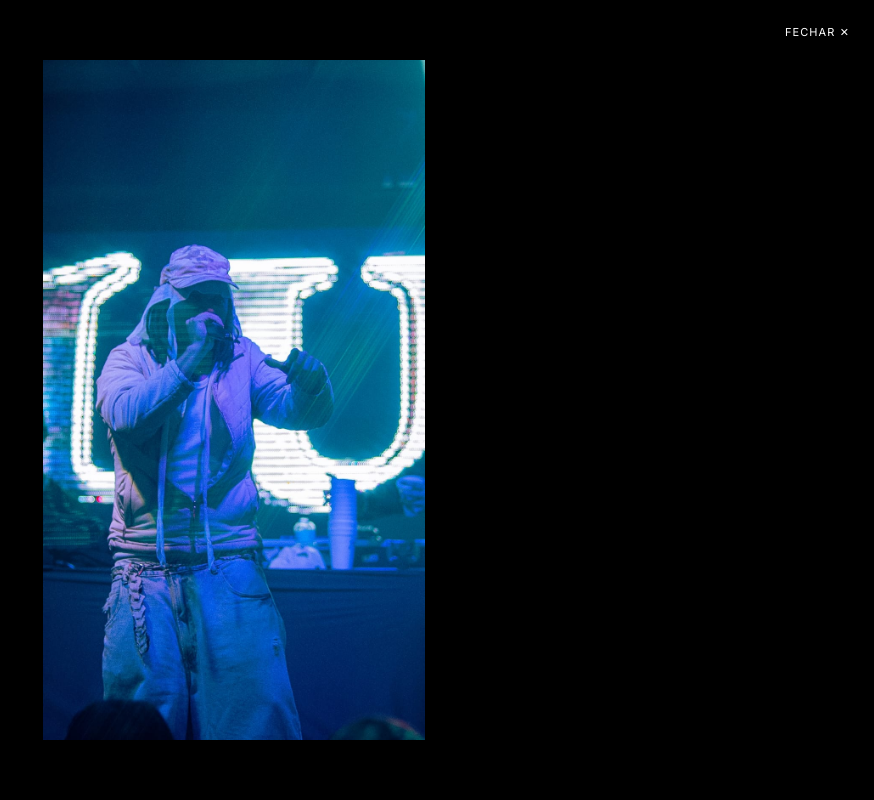
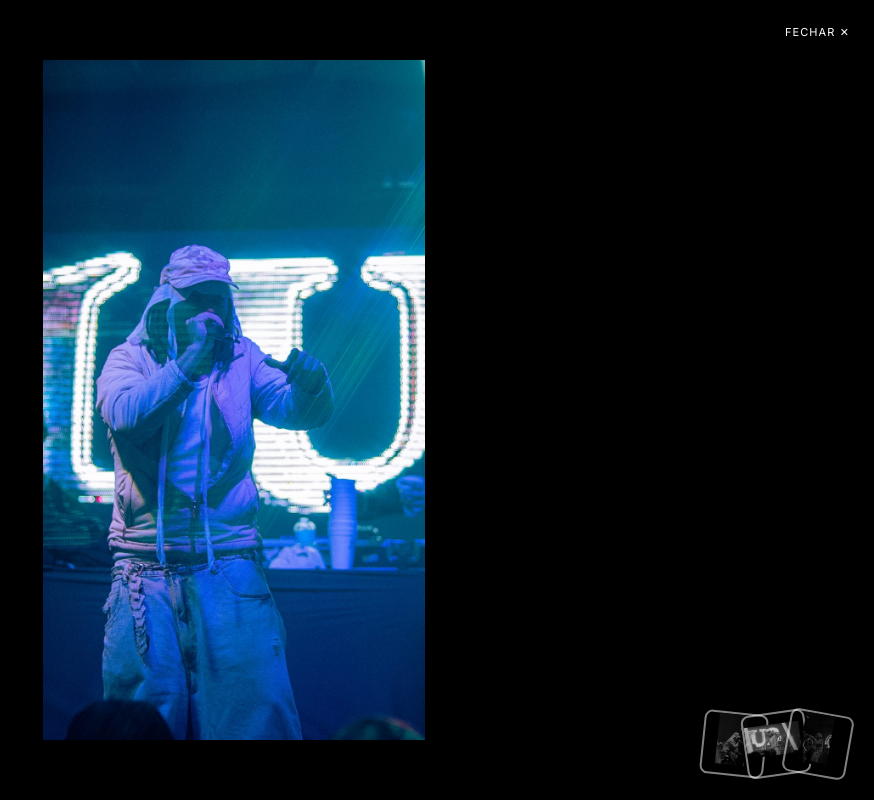
Before and after one commit to OtavioVolpe/portifolio-stylist, a website built with Vite: page index.html in a window 1280 px wide. Both pictures are taken after a click on the element "DSANTT". Shown: the part 1410-2210 px from the top of the page, without its empty margins (406-1280 px from the left). Built offline with nearby package versions, Linux system fonts and the light colour scheme.

Commit message:
feat: mini-álbum de fotos por artista no lightbox

```diff
--- a/index.html
+++ b/index.html
@@ -92,7 +92,10 @@
                podem ter textos diferentes — edite cada uma separadamente. -->
 
           <div>
-            <div class="reveal mx-auto w-fit max-h-[75vh] rounded-lg overflow-hidden bg-white/5 aspect-[3/4] portfolio-img">
+            <div
+              class="reveal mx-auto w-fit max-h-[75vh] rounded-lg overflow-hidden bg-white/5 aspect-[3/4] portfolio-img"
+              data-gallery="/Dsantt3.jpeg,/Dsantt1.jpeg,/Dsantt2.jpeg,/Dsantt4.jpeg"
+            >
               <img
                 src="/Dsantt3.jpeg"
                 alt="Styled for Dsantt show"
@@ -106,7 +109,10 @@
           </div>
 
           <div>
-            <div class="reveal mx-auto w-fit max-h-[75vh] rounded-lg overflow-hidden bg-white/5 aspect-[3/4] portfolio-img">
+            <div
+              class="reveal mx-auto w-fit max-h-[75vh] rounded-lg overflow-hidden bg-white/5 aspect-[3/4] portfolio-img"
+              data-gallery="/Carlean4.jpeg,/Carlean1.jpeg,/Carlean2.jpeg,/Carlean3.jpeg"
+            >
               <img
                 src="/Carlean4.jpeg"
                 alt="Styled for Carlean show"
@@ -120,7 +126,10 @@
           </div>
 
           <div>
-            <div class="reveal mx-auto w-fit max-h-[75vh] rounded-lg overflow-hidden bg-white/5 aspect-[3/4] portfolio-img">
+            <div
+              class="reveal mx-auto w-fit max-h-[75vh] rounded-lg overflow-hidden bg-white/5 aspect-[3/4] portfolio-img"
+              data-gallery="/Yeanzz4.jpeg,/Yeanzz1.jpeg,/Yeanzz2.jpeg,/Yeanzz3.jpeg"
+            >
               <img
                 src="/Yeanzz4.jpeg"
                 alt="Styled for ¥eanzz show"
@@ -221,6 +230,7 @@
     <div id="lightbox">
       <button id="lightbox-close" class="link-hover">Fechar ✕</button>
       <img id="lightbox-img" src="" alt="" />
+      <div id="lightbox-thumbs"></div>
     </div>
 
     <script type="module" src="/src/main.js"></script>
--- a/src/main.js
+++ b/src/main.js
@@ -4,7 +4,6 @@ document.getElementById('ano').textContent = new Date().getFullYear()
 const anoCanto = document.getElementById('ano-canto')
 if (anoCanto) anoCanto.textContent = new Date().getFullYear()
 
-// ---------- Menu mobile ----------
 const menuToggle = document.getElementById('menu-toggle')
 const menuMobile = document.getElementById('menu-mobile')
 
@@ -18,7 +17,6 @@ menuMobile.querySelectorAll('a').forEach((link) => {
   })
 })
 
-// ---------- Revelação suave ao rolar (fotos e textos com a classe .reveal) ----------
 const revealObserver = new IntersectionObserver(
   (entries) => {
     entries.forEach((entry) => {
@@ -29,7 +27,6 @@ const revealObserver = new IntersectionObserver(
 )
 document.querySelectorAll('.reveal').forEach((el) => revealObserver.observe(el))
 
-// ---------- Cascata de texto: Hero, Sobre, Portfólio e Contato usam a mesma lógica ----------
 const cascadeObserver = new IntersectionObserver(
   (entries) => {
     entries.forEach((entry) => {
@@ -40,7 +37,6 @@ const cascadeObserver = new IntersectionObserver(
 )
 document.querySelectorAll('.cascade-reveal').forEach((el) => cascadeObserver.observe(el))
 
-// ---------- Barra de progresso de leitura ----------
 const progressBar = document.getElementById('progress-bar')
 
 function updateProgressBar() {
@@ -63,23 +59,57 @@ function onScroll() {
 window.addEventListener('scroll', onScroll, { passive: true })
 updateProgressBar()
 
-// ---------- Lightbox: toca numa foto do portfólio e ela abre em tela cheia ----------
 const lightbox = document.getElementById('lightbox')
 const lightboxImg = document.getElementById('lightbox-img')
 const lightboxClose = document.getElementById('lightbox-close')
+const lightboxThumbs = document.getElementById('lightbox-thumbs')
 lightboxImg.draggable = false
+
+// Fotos do artista aberto no momento, e qual delas está em destaque
+let galleryImages = []
+let currentIndex = 0
 
 document.querySelectorAll('.portfolio-img').forEach((wrapper) => {
   wrapper.addEventListener('click', () => {
     const img = wrapper.querySelector('img')
-    lightboxImg.src = img.src
-    lightboxImg.alt = img.alt
+    const galleryAttr = wrapper.dataset.gallery
+    // Se o artista tem mais fotos (data-gallery), usa a lista toda.
+    // Senão, é só essa foto mesmo — sem miniaturas.
+    galleryImages = galleryAttr
+      ? galleryAttr.split(',').map((src) => src.trim())
+      : [img.getAttribute('src')]
+
+    const startIndex = galleryImages.indexOf(img.getAttribute('src'))
+    showMain(startIndex === -1 ? 0 : startIndex)
     lightbox.classList.add('is-open')
-    resetZoom()
   })
 })
 
-// Estado do zoom/pan: escala atual e o quanto a foto está deslocada
+function showMain(index) {
+  currentIndex = index
+  lightboxImg.src = galleryImages[index]
+  resetZoom()
+  renderThumbs()
+}
+
+function renderThumbs() {
+  lightboxThumbs.innerHTML = ''
+  if (galleryImages.length <= 1) return
+
+  galleryImages.forEach((src, i) => {
+    if (i === currentIndex) return // a que já está em destaque não aparece na pilha
+    const thumb = document.createElement('div')
+    thumb.className = 'lightbox-thumb'
+    thumb.style.setProperty('--r', `${(i % 2 === 0 ? -1 : 1) * (4 + i * 2)}deg`)
+    thumb.innerHTML = `<img src="${src}" alt="" /><span class="thumb-arrow">→</span>`
+    thumb.addEventListener('click', (e) => {
+      e.stopPropagation()
+      showMain(i)
+    })
+    lightboxThumbs.appendChild(thumb)
+  })
+}
+
 let scale = 1
 let panX = 0
 let panY = 0
@@ -105,6 +135,7 @@ function resetZoom() {
 
 function closeLightbox() {
   lightbox.classList.remove('is-open')
+  lightboxThumbs.innerHTML = ''
   resetZoom()
 }
 lightboxClose.addEventListener('click', closeLightbox)
@@ -112,13 +143,11 @@ lightbox.addEventListener('click', (e) => {
   if (e.target === lightbox) closeLightbox()
 })
 
-// Rodinha do mouse: zoom exatamente onde o cursor está, não no centro
 lightboxImg.addEventListener(
   'wheel',
   (e) => {
     e.preventDefault()
     const rect = lightboxImg.getBoundingClientRect()
-    // Posição do mouse dentro da foto, em porcentagem (0% a 100%)
     const originX = ((e.clientX - rect.left) / rect.width) * 100
     const originY = ((e.clientY - rect.top) / rect.height) * 100
     lightboxImg.style.transformOrigin = `${originX}% ${originY}%`
@@ -126,7 +155,6 @@ lightboxImg.addEventListener(
     const direction = e.deltaY < 0 ? 1 : -1
     scale = Math.min(Math.max(scale + direction * 0.25, 1), 4)
 
-    // Sem zoom, não faz sentido manter a foto deslocada
     if (scale === 1) {
       panX = 0
       panY = 0
@@ -136,7 +164,6 @@ lightboxImg.addEventListener(
   { passive: false }
 )
 
-// Clicar e arrastar: só funciona depois que já tem zoom aplicado
 lightboxImg.addEventListener('pointerdown', (e) => {
   if (scale <= 1) return
   isDragging = true
@@ -162,6 +189,5 @@ lightboxImg.addEventListener('pointermove', (e) => {
 lightboxImg.addEventListener('pointerup', (e) => {
   lightboxImg.classList.remove('is-dragging')
   isDragging = false
-  // Se o mouse não se moveu, foi um clique de verdade — reseta o zoom
   if (!pointerMoved) resetZoom()
 })
--- a/src/style.css
+++ b/src/style.css
@@ -30,7 +30,6 @@ body {
   color: var(--accent);
 }
 
-/* Fotos do portfólio: preto e branco por padrão, ganham cor ao passar o mouse/tocar */
 .portfolio-img {
   position: relative;
   cursor: pointer;
@@ -44,7 +43,6 @@ body {
   filter: grayscale(0) brightness(1);
 }
 
-/* Nome do trabalho, centralizado, some por padrão e aparece junto com a cor */
 .portfolio-caption {
   position: absolute;
   inset: 0;
@@ -120,7 +118,6 @@ body {
 #menu-mobile.is-open .menu-link:nth-child(2) { transition-delay: 0.1s; }
 #menu-mobile.is-open .menu-link:nth-child(3) { transition-delay: 0.15s; }
 
-/* Fundo cinza — usado só no Hero */
 .bg-section-gray {
   background: #1a1a1a;
 }
@@ -203,3 +200,58 @@ body {
   text-transform: uppercase;
   color: #fff;
 }
+
+/* Miniaturas das outras fotos do mesmo artista, empilhadas no canto */
+#lightbox-thumbs {
+  position: absolute;
+  bottom: 24px;
+  right: 24px;
+  display: flex;
+  z-index: 80;
+}
+.lightbox-thumb {
+  position: relative;
+  flex-shrink: 0;
+  width: 64px;
+  height: 64px;
+  margin-left: -22px;
+  border-radius: 8px;
+  overflow: hidden;
+  border: 2px solid rgba(255, 255, 255, 0.5);
+  cursor: pointer;
+  transform: rotate(var(--r, 0deg));
+  transition: transform 0.2s ease, margin-left 0.2s ease;
+}
+.lightbox-thumb:first-child {
+  margin-left: 0;
+}
+.lightbox-thumb img {
+  width: 100%;
+  height: 100%;
+  object-fit: cover;
+  display: block;
+  filter: grayscale(1) brightness(0.8);
+}
+.lightbox-thumb:hover {
+  transform: translateY(-8px) rotate(0deg);
+  margin-left: -8px;
+  z-index: 5;
+}
+.lightbox-thumb:hover img {
+  filter: grayscale(0) brightness(1);
+}
+.lightbox-thumb .thumb-arrow {
+  position: absolute;
+  inset: 0;
+  display: flex;
+  align-items: center;
+  justify-content: center;
+  background: rgba(0, 0, 0, 0.35);
+  color: #fff;
+  font-size: 18px;
+  opacity: 0;
+  transition: opacity 0.2s ease;
+}
+.lightbox-thumb:hover .thumb-arrow {
+  opacity: 1;
+}
```
